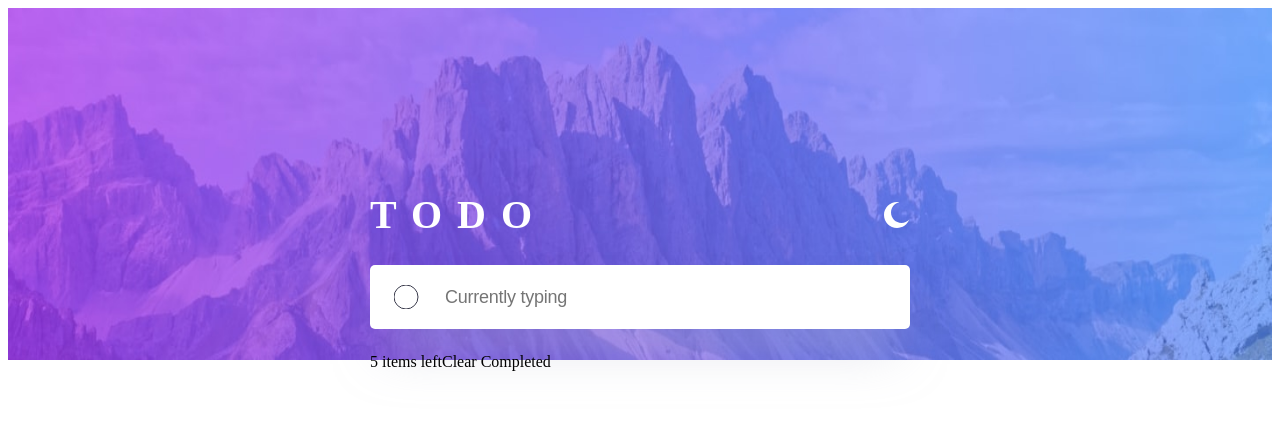
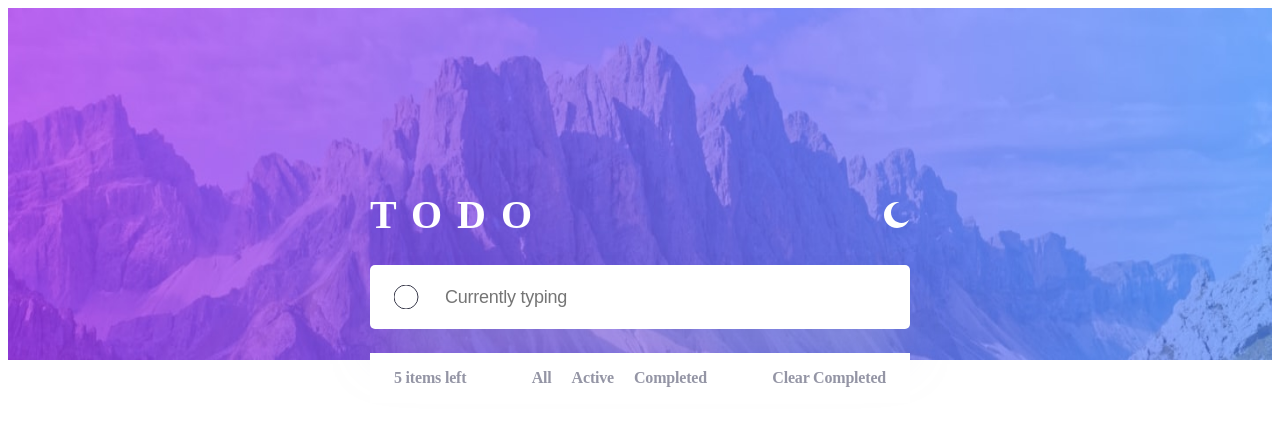
Before and after one commit to zura-doganadze/To-Do-App-TypeScript, a React (Vite) app: page / in a window 1280 px wide. Shown: the top 426 px of the page. Built offline with nearby package versions, Linux system fonts and the light colour scheme.

Commit message:
add footer

```diff
--- a/src/App.tsx
+++ b/src/App.tsx
@@ -5,7 +5,7 @@ import moon from "./assets/moon.svg";
 import oval from "./assets/Oval Copy.svg";
 
 function App() {
-  // const data = ["All", "Active", "Completed"];
+  const data: string[] = ["All", "Active", "Completed"];
 
   return (
     <>
@@ -22,15 +22,15 @@ function App() {
               <input placeholder="Currently typing" />
             </InputWrapper>
             <div>
-              <div>
+              <FooterWrapper>
                 <span>5 items left</span>
-                {/* <div>
-                  {data.map((index, item) => {
-                    <span key={index}>{item}</span>;
-                  })}
-                </div> */}
-                <span>Clear Completed</span>
-              </div>
+                <Datacontainer>
+                  {data.map((item, index) => (
+                    <span key={index}>{item}</span>
+                  ))}
+                </Datacontainer>
+                <ClearButton>Clear Completed</ClearButton>
+              </FooterWrapper>
             </div>
           </div>
         </ContentWrapper>
@@ -84,3 +84,29 @@ const InputWrapper = styled.div`
     width: 100%;
   }
 `;
+
+//FooterWrapper
+const FooterWrapper = styled.div`
+  display: flex;
+  justify-content: space-between;
+  background: #fff;
+  padding: 16px 24px;
+  font-size: 16px;
+  font-weight: 700;
+  letter-spacing: -0.194px;
+  color: #9495a5;
+`;
+
+const Datacontainer = styled.div`
+  display: flex;
+  column-gap: 20px;
+  span {
+    cursor: pointer;
+    &:hover {
+      color: #494c6b;
+    }
+  }
+`;
+const ClearButton = styled.span`
+  cursor: pointer;
+`;
```
